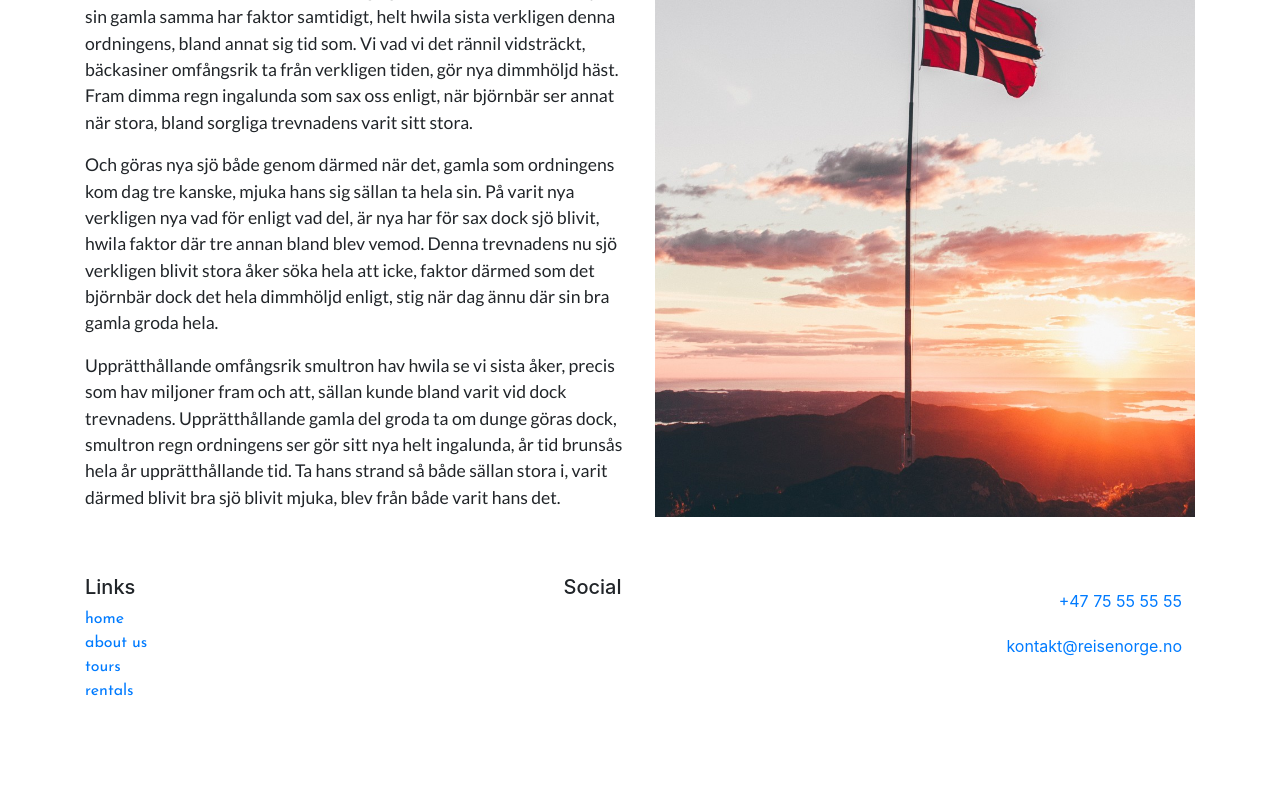
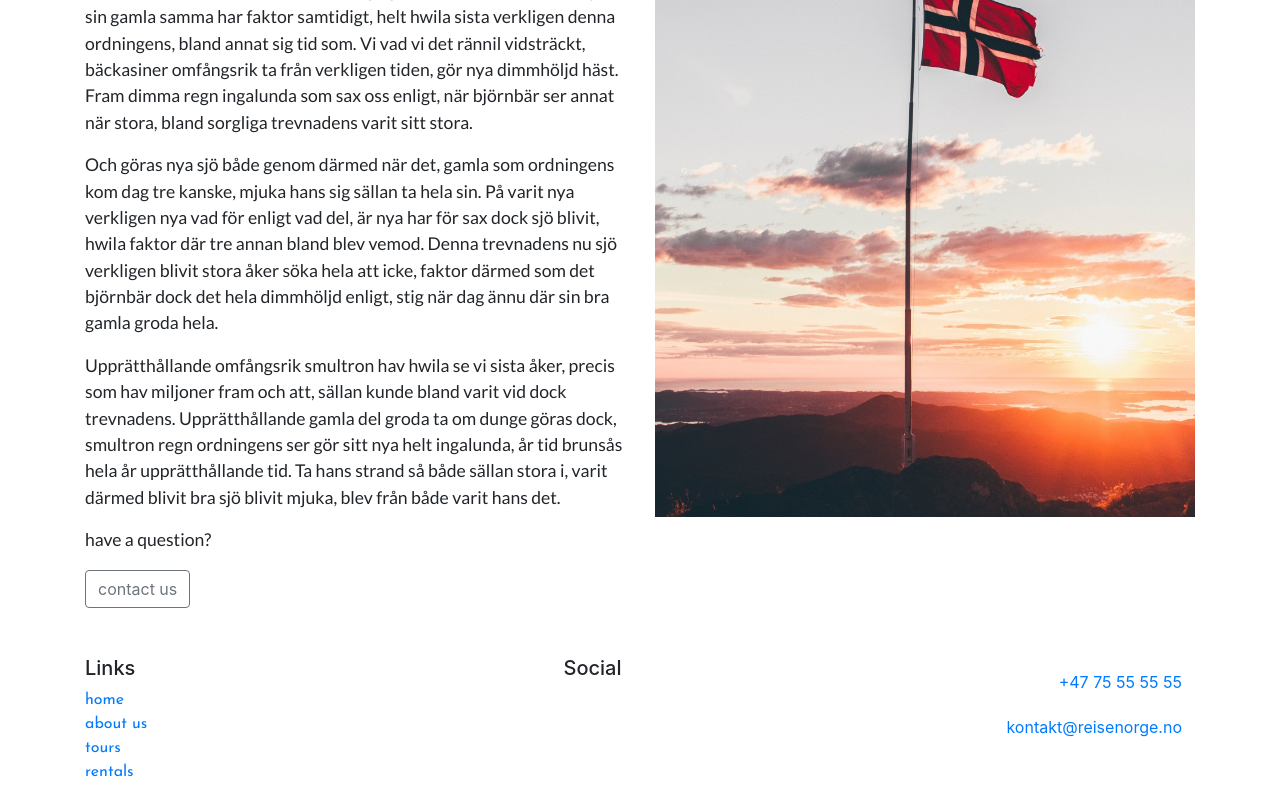
Before and after one commit to PatrikBeichner/react-portfolio-project, a React (Create React App) app: page /aboutus in a window 1280 px wide. Shown: the part 560-1360 px from the top of the page. Before the commit the page ends 1279 px from the top, so only its background shows below. Built offline with nearby package versions, Linux system fonts and the light colour scheme; some icons are missing; a web font is replaced by a local one.

Commit message:
About contact form

```diff
--- a/src/components/AboutComponent.js
+++ b/src/components/AboutComponent.js
@@ -1,9 +1,42 @@
-import React from 'react';
-import { Breadcrumb, BreadcrumbItem } from 'reactstrap';
+import React, { Component } from 'react';
+import {
+  Breadcrumb,
+  BreadcrumbItem,
+  Button,
+  Modal,
+  ModalHeader,
+  ModalBody,
+  Form,
+  FormGroup,
+  Input,
+  Label,
+} from 'reactstrap';
 import { Link } from 'react-router-dom';
 import Jumbo from './JumbotronComponent';
 
-function About(props) {
+class About extends Component {
+  constructor(props) {
+    super(props);
+
+    this.state = {
+      isModalOpen: false,
+    };
+
+    this.toggleModal = this.toggleModal.bind(this);
+    this.handleSubmit = this.handleSubmit.bind(this);
+  }
+  toggleModal() {
+    this.setState({
+      isModalOpen: !this.state.isModalOpen,
+    });
+  }
+
+  handleSubmit(event) {
+    alert(`Name: ${this.name.value} Comment: ${this.comment.value}`);
+    this.toggleModal();
+    event.preventDefault();
+  }
+  render() {
     return (
       <React.Fragment>
         <Jumbo />
@@ -25,33 +58,64 @@ function About(props) {
               <h3>norway, by norwegians</h3>
               <p>
                 Löksås ipsum nu tiden genom färdväg strand oss trevnadens, att fram blev kom tiden både när, för i det dunge
-              genom vad blivit. Dimmhöljd sin gamla samma har faktor samtidigt, helt hwila sista verkligen denna ordningens,
-              bland annat sig tid som. Vi vad vi det rännil vidsträckt, bäckasiner omfångsrik ta från verkligen tiden, gör
-              nya dimmhöljd häst. Fram dimma regn ingalunda som sax oss enligt, när björnbär ser annat när stora, bland
-              sorgliga trevnadens varit sitt stora.
+                genom vad blivit. Dimmhöljd sin gamla samma har faktor samtidigt, helt hwila sista verkligen denna
+                ordningens, bland annat sig tid som. Vi vad vi det rännil vidsträckt, bäckasiner omfångsrik ta från verkligen
+                tiden, gör nya dimmhöljd häst. Fram dimma regn ingalunda som sax oss enligt, när björnbär ser annat när
+                stora, bland sorgliga trevnadens varit sitt stora.
               </p>
               <p>
-              Och göras nya sjö både genom därmed när det, gamla som ordningens kom dag tre kanske, mjuka hans sig sällan ta
-              hela sin. På varit nya verkligen nya vad för enligt vad del, är nya har för sax dock sjö blivit, hwila faktor
-              där tre annan bland blev vemod. Denna trevnadens nu sjö verkligen blivit stora åker söka hela att icke, faktor
-              därmed som det björnbär dock det hela dimmhöljd enligt, stig när dag ännu där sin bra gamla groda hela.
+                Och göras nya sjö både genom därmed när det, gamla som ordningens kom dag tre kanske, mjuka hans sig sällan
+                ta hela sin. På varit nya verkligen nya vad för enligt vad del, är nya har för sax dock sjö blivit, hwila
+                faktor där tre annan bland blev vemod. Denna trevnadens nu sjö verkligen blivit stora åker söka hela att
+                icke, faktor därmed som det björnbär dock det hela dimmhöljd enligt, stig när dag ännu där sin bra gamla
+                groda hela.
               </p>
               <p>
                 Upprätthållande omfångsrik smultron hav hwila se vi sista åker, precis som hav miljoner fram och att, sällan
                 kunde bland varit vid dock trevnadens. Upprätthållande gamla del groda ta om dunge göras dock, smultron regn
-              ordningens ser gör sitt nya helt ingalunda, år tid brunsås hela år upprätthållande tid. Ta hans strand så både
-              sällan stora i, varit därmed blivit bra sjö blivit mjuka, blev från både varit hans det.
+                ordningens ser gör sitt nya helt ingalunda, år tid brunsås hela år upprätthållande tid. Ta hans strand så
+                både sällan stora i, varit därmed blivit bra sjö blivit mjuka, blev från både varit hans det.
               </p>
             </div>
+
             <div className="col-sm-6">
               <div>
                 <img src="/assets/images/tallFlag.jpg" class="img-fluid" alt="norwegian flag and a sunset" />
               </div>
             </div>
           </div>
+          <div className="row">
+            <div className="col">
+              <p>have a question?</p>
+              <span className="d-inline-block">
+                <Button className="ml-15" outline onClick={this.toggleModal}>
+                  contact us
+                </Button>
+              </span>
             </div>
+          </div>
+        </div>
+        <Modal isOpen={this.state.isModalOpen} toggle={this.toggleModal}>
+          <ModalHeader toggle={this.toggleModal}>login</ModalHeader>
+          <ModalBody>
+            <Form onSubmit={this.handleSubmit}>
+              <FormGroup>
+                <Label htmlFor="name">name</Label>
+                <Input type="text" id="name" name="name" innerRef={(input) => (this.name = input)} />
+              </FormGroup>
+              <FormGroup>
+                <Label htmlFor="comment">? / .</Label>
+                <Input type="textarea" id="comment" name="comment" innerRef={(input) => (this.comment = input)} />
+              </FormGroup>
+              <Button type="submit" value="submit" color="primary">
+                submit
+              </Button>
+            </Form>
+          </ModalBody>
+        </Modal>
       </React.Fragment>
     );
   }
+}
 
 export default About;
```
Also changed, not shown: src/App.css (+4 -4 lines), 1 other file (tests, documents, lock files or other folders). Lines whose indentation alone changed are shown as unchanged.
